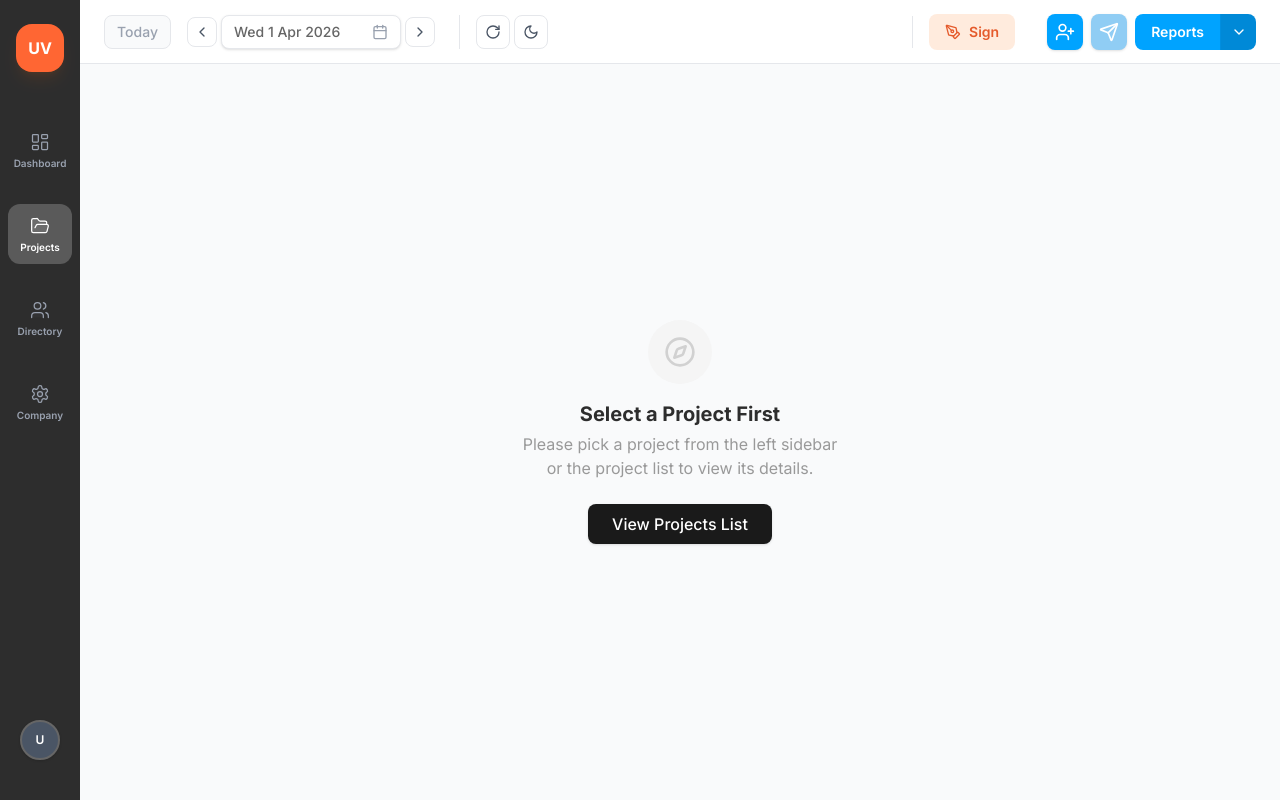
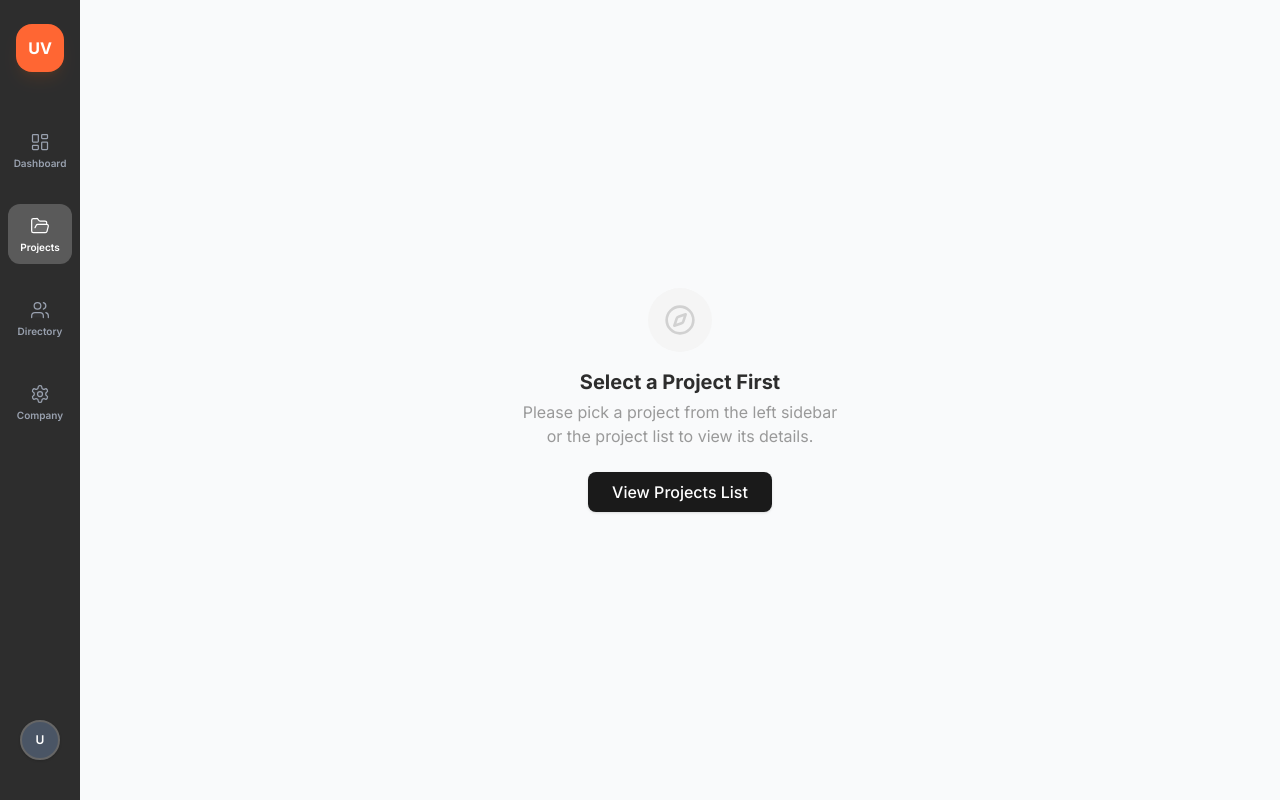
Before and after one commit to shashanka2a/Utility-Vision-Dashboard, a Next.js app: page /projects in a window 1280 px wide. Built offline with nearby package versions, Linux system fonts and the light colour scheme.

Commit message:
fix: show date/action header only when a specific project is selected

```diff
--- a/app/(dashboard)/layout.tsx
+++ b/app/(dashboard)/layout.tsx
@@ -1,4 +1,4 @@
-import { DashboardHeader } from "@/components/DashboardHeader";
+import { ConditionalHeader } from "@/components/ConditionalHeader";
 import { Sidebar } from "@/components/Sidebar";
 import { Suspense } from "react";
 import { ProjectProvider } from "@/context/ProjectContext";
@@ -14,8 +14,8 @@ export default function DashboardLayout({
         <div className="flex h-screen bg-gray-100 uppercase-sidebar-fix">
           <Sidebar />
           <div className="flex-1 flex flex-col min-w-0 h-full">
-             <DashboardHeader />
-             <main className="flex-1 overflow-auto">{children}</main>
+            <ConditionalHeader />
+            <main className="flex-1 overflow-auto">{children}</main>
           </div>
         </div>
       </ProjectProvider>
--- /dev/null
+++ b/src/components/ConditionalHeader.tsx
@@ -0,0 +1,13 @@
+"use client";
+
+import { useProject } from "@/context/ProjectContext";
+import { DashboardHeader } from "./DashboardHeader";
+
+export function ConditionalHeader() {
+  const { selectedProject } = useProject();
+
+  // Only show the date/action bar when a real project is selected
+  if (selectedProject === "All Projects") return null;
+
+  return <DashboardHeader />;
+}
```
